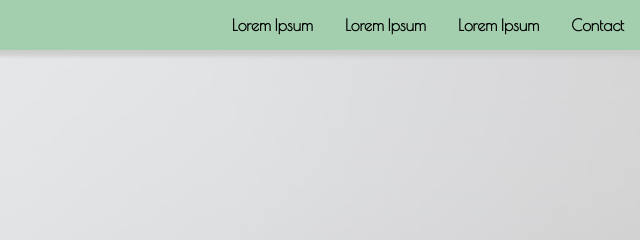
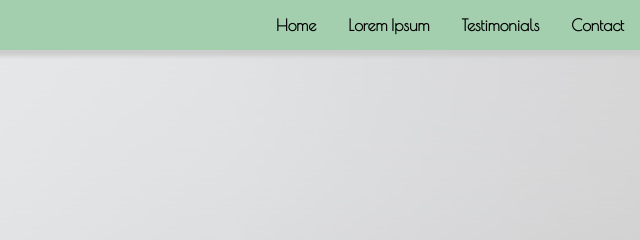
Before and after one commit to tzui20/psicoterapiagdl, a plain HTML site: page index.html in a window 1280 px wide. Shown: the top 240 px of the page, 640-1280 px from the left. Drawn offline with nearby package versions, Linux system fonts and the light colour scheme.

Commit message:
Update index.html

```diff
--- a/index.html
+++ b/index.html
@@ -19,13 +19,13 @@
     <div class="top__bar">
         <ul class="menu__bar">
             <a href="">
-                <li class="menu__item">Lorem Ipsum</li>
+                <li class="menu__item">Home</li>
             </a>
             <a href="">
                 <li class="menu__item"><a href="#test2">Lorem Ipsum</a></li>
             </a>
             <a href="">
-                <li class="menu__item"><a href="#test3">Lorem Ipsum</a></li>
+                <li class="menu__item"><a href="#test3">Testimonials</a></li>
             </a>
             <a href="">
                 <li class="menu__item"><a href="#test4">Contact</a></li>
```
